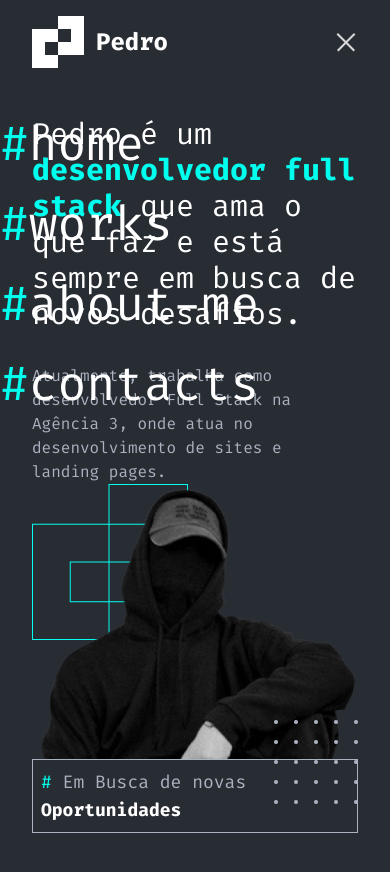
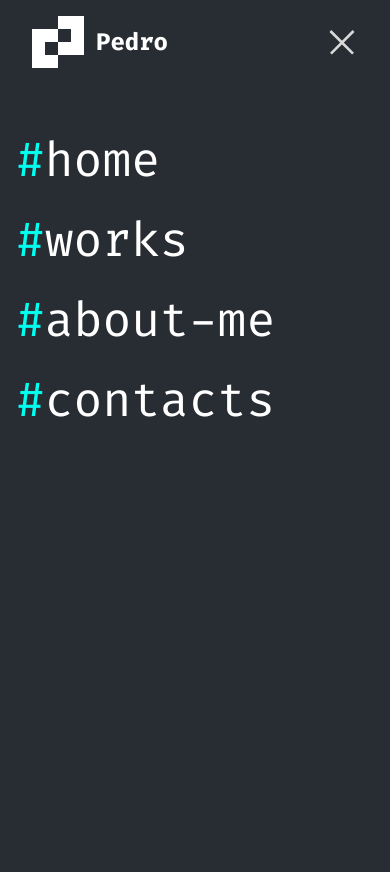
Before and after one commit to PedroSincero/Portfolio, a React (Vite) app: page / in a window 390 px wide. Both pictures are taken after a click on the button 346 px from the left and 42 px from the top of the page. Shown: the top 872 px of the page. Built offline with nearby package versions, Linux system fonts and the light colour scheme.

Commit message:
style: fazendo ajustes para a versao mobile

```diff
--- a/src/components/Header/MenuHamburguer/BurguerOpen/index.jsx
+++ b/src/components/Header/MenuHamburguer/BurguerOpen/index.jsx
@@ -1,7 +1,7 @@
 export default function BurguerOpen() {
   return (
-    <div className="absolute w-full h-full left-0 top-20">
-      <div className="flex flex-col gap-8 text-5xl mt-10">
+    <div className="absolute w-full h-full left-0 top-20 z-20 bg-background">
+      <div className="flex flex-col gap-8 text-5xl mt-10 p-4">
         <a href="#"><span className=" text-primary">#</span>home</a>
         <a href="#"><span className=" text-primary">#</span>works</a>
         <a href="#"><span className=" text-primary">#</span>about-me</a>
--- a/src/components/Header/MenuHamburguer/CloseIcon/index.jsx
+++ b/src/components/Header/MenuHamburguer/CloseIcon/index.jsx
@@ -1,6 +1,6 @@
 export default function CloseIcon() {
   return (
-    <svg xmlns="http://www.w3.org/2000/svg" width="24" height="24" viewBox="0 0 24 24" fill="none">
+    <svg xmlns="http://www.w3.org/2000/svg" width="32" height="32" viewBox="0 0 24 24" fill="none">
       <rect width="1" height="1" transform="matrix(1 0 0 -1 11 12)" fill="#D9D9D9"/>
       <rect x="3" y="19.9706" width="24" height="2" transform="rotate(-45 3 19.9706)" fill="#D9D9D9"/>
       <rect x="4" y="3" width="24" height="2" transform="rotate(45 4 3)" fill="#D9D9D9"/>
--- a/src/components/Header/MenuHamburguer/OpenIcon/index.jsx
+++ b/src/components/Header/MenuHamburguer/OpenIcon/index.jsx
@@ -1,6 +1,6 @@
 export default function OpenIcon() {
   return (
-    <svg xmlns="http://www.w3.org/2000/svg" width="24" height="24" viewBox="0 0 24 24" fill="none">
+    <svg xmlns="http://www.w3.org/2000/svg" width="32" height="32" viewBox="0 0 24 24" fill="none">
       <rect y="5" width="24" height="2" fill="#D9D9D9"/>
       <rect x="9" y="12" width="15" height="2" fill="#D9D9D9"/>
     </svg>
--- a/src/components/Home/Profile/index.jsx
+++ b/src/components/Home/Profile/index.jsx
@@ -7,7 +7,7 @@ export default function Profile() {
     <div className=" flex flex-col items-center flex-grow">
       <div>
         <div className='relative'>
-          <img className='absolute right-0 -bottom-80 z-10' src={Dots} alt="Dots" />
+          <img className='absolute right-0 -bottom-60 lg:-bottom-80 z-10' src={Dots} alt="Dots" />
         </div>
         <div className='relative'>
           <img className='absolute -z-10' src={Logo} alt="Logo" />
```
